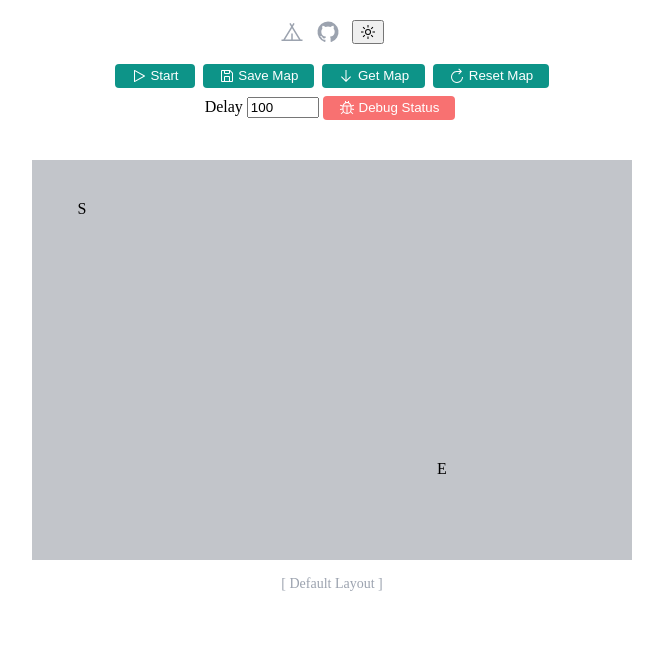
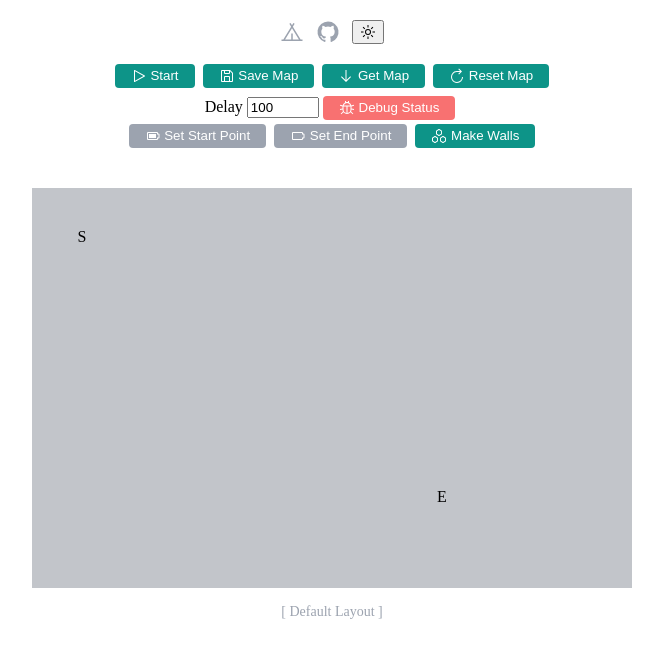
Before and after one commit to lzy1960/vue-findway, a Nuxt app: page /bfs in a window 1280 px wide. Shown: the top 658 px of the page, without its empty margins (308-971 px from the left). Built offline with nearby package versions, Linux system fonts and the light colour scheme.

Commit message:
feat: change start or end point

```diff
--- a/pages/bfs/index.vue
+++ b/pages/bfs/index.vue
@@ -18,12 +18,26 @@
         Reset Map
       </button>
     </div>
-    <div class="debug-control">
+    <div class="debug-control" mb-1>
       <span mr-1>Delay</span>
       <input v-model="delay" type="number" :step="200" :min="10" :max="3000" :disabled="!isDebug">
       <button btn mx-1 bg-gray :class="isDebug ? 'bg-red' : ''" @click="isDebug = !isDebug">
         <div btn-icon i-carbon-debug />
         Debug Status
+      </button>
+    </div>
+    <div class="position-control">
+      <button btn mx-1 :class="isSettingStart ? '' : 'bg-gray'" @click="toggleSetPointStatus('start')">
+        <div btn-icon i-carbon-battery-full />
+        Set Start Point
+      </button>
+      <button btn mx-1 :class="isSettingEnd ? '' : 'bg-gray'" @click="toggleSetPointStatus('end')">
+        <div btn-icon i-carbon-battery-empty />
+        Set End Point
+      </button>
+      <button btn mx-1 :class="!isSettingStart && !isSettingEnd ? '' : 'bg-gray'" @click="toggleSetPointStatus('wall')">
+        <div btn-icon i-carbon-assembly-cluster />
+        Make Walls
       </button>
     </div>
     <transition>
@@ -32,7 +46,7 @@
           <div
             v-for="__, x in WIDTH" :key="`${x}_${y}`" inline-block w-5 h-5 bg-gray-7 bg-op-30 vertical-top
             text-center cursor-pointer border border-dark hover:bg-op-80 transition-200 :class="divClass(x, y)"
-            @mousedown="mousedown = true; setWall(x, y)" @mousemove="setWall(x, y)"
+            @mousedown="mousedown = true; setDiv(x, y)" @mousemove="setWall(x, y)"
             @contextmenu.prevent="delCurWall(x, y)" @mouseup="mousedown = false"
           >
             {{ content(x, y) }}
@@ -45,6 +59,8 @@
 
 <script lang="ts" setup>
 import { useStorage } from '@vueuse/core'
+import { isSet } from 'util/types'
+import { Ref } from 'vue'
 
 // types
 type Point = [number, number]
@@ -89,19 +105,24 @@ const DEFAULT_MAP: () => Point[][] = () => Array(HEIGHT.value).fill(0).map(v =>
 
 
 // used variable
+const isSettingStart = ref(false)
+const isSettingEnd = ref(false)
 const isDebug = ref(true)
 const delay = ref(100)
 const map = ref([])
-const start: Point = [2, 2]
-const end: Point = [20, 15]
+const start: Ref<Point> = ref([2, 2] as Point)
+const end: Ref<Point> = ref([20, 15] as Point)
 const mousedown = ref(false)
-const isStart = (x: number, y: number) => x === start[0] && y === start[1]
-const isEnd = (x: number, y: number) => x === end[0] && y === end[1]
+const isStart = (x: number, y: number) => x === start.value[0] && y === start.value[1]
+const isEnd = (x: number, y: number) => x === end.value[0] && y === end.value[1]
 const content = (x: number, y: number) => {
   if (isStart(x, y)) return 'S'
   if (isEnd(x, y)) return 'E'
   return map[y]?.[x] || ''
 }
+const isMakingWalls = computed(() => {
+  return !isSettingStart.value && !isSettingEnd.value
+})
 
 // 0 空地
 // 1 扫描过的路
@@ -119,7 +140,7 @@ const mainEl = ref()
 
 // wall methods
 const setWall = (x: number, y: number) => {
-  if (isStart(x, y) || isEnd(x, y)) return
+  if (isStart(x, y) || isEnd(x, y) || !isMakingWalls.value) return
   if (mousedown.value) {
     setCurValue(x, y, 3)
   }
@@ -143,6 +164,39 @@ const resetMap = () => {
 }
 const setCurValue = (x: number, y: number, value: number) => {
   map.value[y][x] = value
+}
+
+// set point methods
+const toggleSetPointStatus = (type: string) => {
+  switch (type) {
+  case 'start':
+    isSettingStart.value = !isSettingStart.value
+    isSettingEnd.value = false
+    break
+  case 'end':
+    isSettingStart.value = false
+    isSettingEnd.value = !isSettingEnd.value
+    break
+  default:
+    isSettingStart.value = false
+    isSettingEnd.value = false
+    break
+  }
+}
+const setStartOrEnd = (x: number, y: number) => {
+  if (isSettingStart.value) {
+    start.value = [x, y]
+  } else if (isSettingEnd.value) {
+    end.value = [x, y]
+  }
+}
+// 修改某个方块的状态
+const setDiv = (x: number, y: number) => {
+  if (!isMakingWalls.value) {
+    setStartOrEnd(x, y)
+  } else {
+    setWall(x, y)
+  }
 }
 
 // resetMap when init
```
